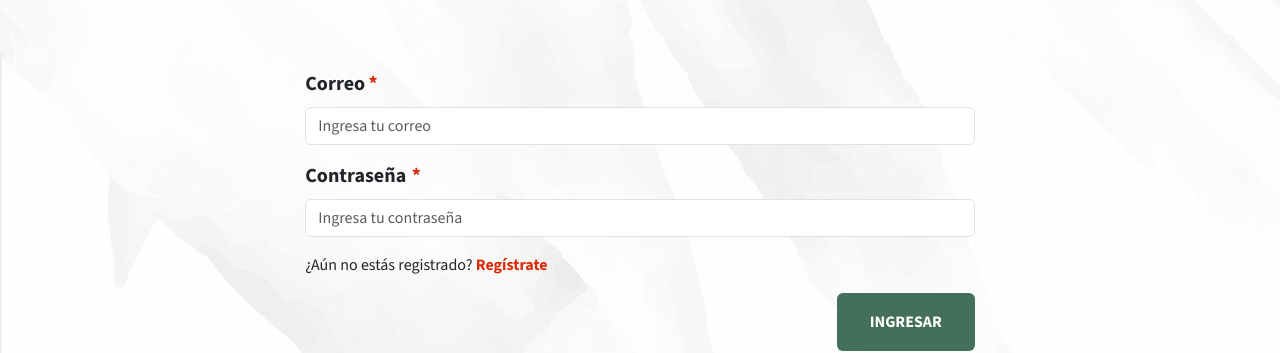
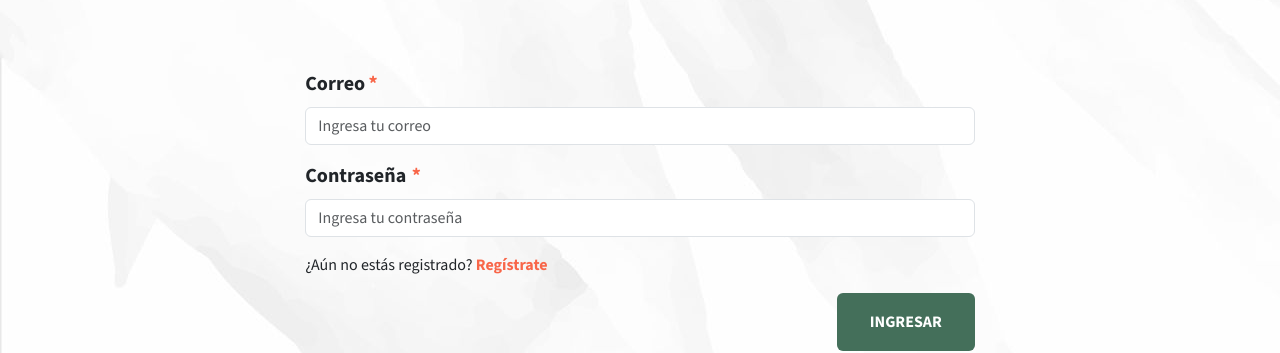
Before and after one commit to CarlosGM2005/Bambu, an Angular app: page /login in a window 1280 px wide. Shown: the part 190-543 px from the top of the page. Built offline with nearby package versions, Linux system fonts and the light colour scheme.

Commit message:
Update login.component.scss

```diff
--- a/src/app/login/login.component.scss
+++ b/src/app/login/login.component.scss
@@ -1,7 +1,7 @@
 //Variables
 $primary-color: #446F5A;
 $secondary-color: #3D3D3D;
-$terciary-color: #D92B08;
+$terciary-color: #F86649;
 
 
 .ocultar {
```
